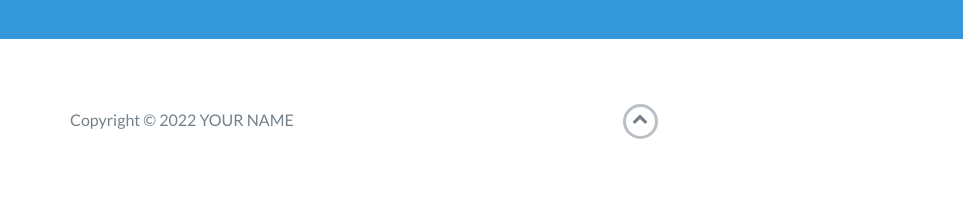
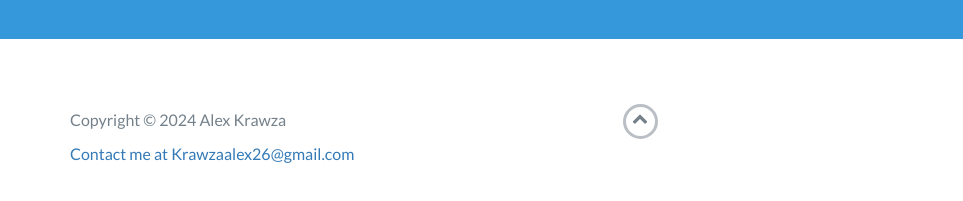
Before and after one commit to aikrawza/aikrawza.github.io, a website: page index.html in a window 1280 px wide. Shown: the part 4005-4206 px from the top of the page, 0-963 px from the left. Drawn offline with nearby package versions, Linux system fonts and the light colour scheme.

Commit message:
Update index.html

```diff
--- a/index.html
+++ b/index.html
@@ -259,7 +259,7 @@
             <div class="row">
                 <div class="col-sm-5 copyright">
                     <p>
-                        Copyright &copy; <span id="current-year">2022</span> YOUR NAME
+                        Copyright &copy; <span id="current-year">2024</span> Alex Krawza
                     </p>
                 </div>
                 <div class="col-sm-2 top">
@@ -290,6 +290,9 @@
                     </ul>
                 </div>
             </div>
+	    <a href="mailto: krawzaalex26@gmail.com">
+		    Contact me at Krawzaalex26@gmail.com
+	    </a>
         </div>
     </footer>
     <!-- End footer -->
```
